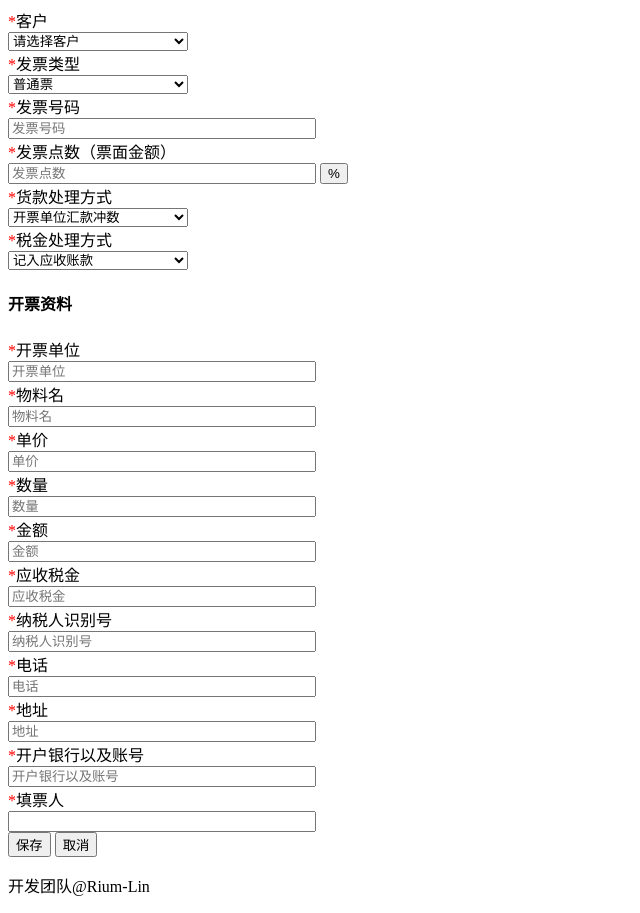
After one commit to lijingrun/zj_order, a Yii app: template backend/views/invoice/add.php in a window 1280 px wide. The commit adds this page. Shown: the whole page, without its empty margins (0-640 px from the left). Run offline with PHP 8.4 and a stand-in for Yii, Linux system fonts and the light colour scheme; the template is opened without the code that fills it, so the values that code supplies are empty; some libraries are stand-ins or nearby versions.

Commit message:
发票申请

```diff
--- /dev/null
+++ b/backend/views/invoice/add.php
@@ -0,0 +1,179 @@
+<?php
+/**
+ * Created by PhpStorm.
+ * User: lijingrun
+ * Date: 2016/8/24
+ * Time: 9:58
+ */
+?>
+<style>
+    .form-control{
+        width:300px;
+    }
+    h3{
+        color : #00a2d4;
+    }
+</style>
+<script>
+    function get_customer_message(){
+        var customer_id = $("#customer_id").val();
+        if(customer_id != 0){
+            $.ajax({
+                type : 'post',
+                url : 'index.php?r=invoice/get_customer',
+                data : {'customer_id' : customer_id},
+                success : function(data){
+                    var return_data = JSON.parse(data);
+                    $("#ban_no").val(return_data.ban+"("+return_data.ban_no+")");
+                    $("#company_name").val(return_data.invoice);
+                    $("#invoice_no").val(return_data.taxes);
+                    $("#phone").val(return_data.phone);
+                    $("#address").val(return_data.province+return_data.city+return_data.address);
+                }
+            });
+        }
+    }
+    function check_data(){
+        $("#form").submit();
+    }
+</script>
+<div>
+
+    <form class="form-horizontal" id="form" method="post">
+        <div class="form-group">
+            <label class="col-sm-2 control-label"><span style="color:red;">*</span>客户</label>
+            <div class="col-sm-10">
+                <select name="customer_id" id="customer_id" class="form-control" style="width: 180px;" onchange="get_customer_message();">
+                    <option valeu="0">请选择客户</option>
+                    <?php foreach($customers as $customer): ?>
+                    <option value="<?php echo $customer['id'] ?>">
+                        <?php echo $customer['customer_name'];?>
+                    </option>
+                    <?php endforeach; ?>
+                </select>
+            </div>
+        </div>
+        <div class="form-group">
+            <label class="col-sm-2 control-label"><span style="color:red;">*</span>发票类型</label>
+            <div class="col-sm-10">
+                <select name="invoice_type" id="customer_id" class="form-control" style="width: 180px;" >
+                    <option value="普通票">普通票</option>
+                    <option value="增值税票">增值税票</option>
+                </select>
+            </div>
+        </div>
+        <div class="form-group">
+            <label class="col-sm-2 control-label"><span style="color:red;">*</span>发票号码</label>
+            <div class="col-sm-10">
+                <input type="text"  class="form-control" id="invoice_sn" name="invoice_sn" placeholder="发票号码">
+            </div>
+        </div>
+        <div class="form-group">
+            <label class="col-sm-2 control-label"><span style="color:red;">*</span>发票点数（票面金额）</label>
+            <div class="col-sm-10">
+                <div class="input-group">
+                    <input type="text"  class="form-control" id="invoice_den" name="invoice_den" placeholder="发票点数">
+                      <span class="input-group-btn">
+                        <button class="btn btn-default" type="button">%</button>
+                      </span>
+                </div>
+            </div>
+        </div>
+        <div class="form-group">
+            <label class="col-sm-2 control-label"><span style="color:red;">*</span>货款处理方式</label>
+            <div class="col-sm-10">
+                <select name="good_price_type" id="good_price_type" class="form-control" style="width: 180px;" >
+                    <option value="开票单位汇款冲数">开票单位汇款冲数</option>
+                    <option value="公司现金冲数">公司现金冲数</option>
+                </select>
+            </div>
+        </div>
+        <div class="form-group">
+            <label class="col-sm-2 control-label"><span style="color:red;">*</span>税金处理方式</label>
+            <div class="col-sm-10">
+                <select name="money_type" id="money_type" class="form-control" style="width: 180px;" >
+                    <option value="记入应收账款">记入应收账款</option>
+                    <option value="支付现金">支付现金</option>
+                    <option value="单价已含税金">单价已含税金</option>
+                </select>
+            </div>
+        </div>
+        <h4>
+            开票资料
+        </h4>
+        <div class="form-group">
+            <label class="col-sm-2 control-label"><span style="color:red;">*</span>开票单位</label>
+            <div class="col-sm-10">
+                <input type="text"  class="form-control" id="company_name" name="company_name" placeholder="开票单位">
+            </div>
+        </div>
+        <div class="form-group">
+            <label class="col-sm-2 control-label"><span style="color:red;">*</span>物料名</label>
+            <div class="col-sm-10">
+                <input type="text"  class="form-control" id="goods_name" name="goods_name" placeholder="物料名">
+            </div>
+        </div>
+        <div class="form-group">
+            <label class="col-sm-2 control-label"><span style="color:red;">*</span>单价</label>
+            <div class="col-sm-10">
+                <input type="text"  class="form-control" id="price" name="price" placeholder="单价">
+            </div>
+        </div>
+        <div class="form-group">
+            <label class="col-sm-2 control-label"><span style="color:red;">*</span>数量</label>
+            <div class="col-sm-10">
+                <input type="text"  class="form-control" id="goods_numbers" name="goods_numbers" placeholder="数量">
+            </div>
+        </div>
+        <div class="form-group">
+            <label class="col-sm-2 control-label"><span style="color:red;">*</span>金额</label>
+            <div class="col-sm-10">
+                <input type="text"  class="form-control" id="goods_amount" name="goods_amount" placeholder="金额">
+            </div>
+        </div>
+        <div class="form-group">
+            <label class="col-sm-2 control-label"><span style="color:red;">*</span>应收税金</label>
+            <div class="col-sm-10">
+                <input type="text"  class="form-control" id="invoice_money" name="invoice_money" placeholder="应收税金">
+            </div>
+        </div>
+        <div class="form-group">
+            <label class="col-sm-2 control-label"><span style="color:red;">*</span>纳税人识别号</label>
+            <div class="col-sm-10">
+                <input type="text"  class="form-control" id="invoice_no" name="invoice_no" placeholder="纳税人识别号">
+            </div>
+        </div>
+        <div class="form-group">
+            <label class="col-sm-2 control-label"><span style="color:red;">*</span>电话</label>
+            <div class="col-sm-10">
+                <input type="text"  class="form-control" id="phone" name="phone" placeholder="电话">
+            </div>
+        </div>
+        <div class="form-group">
+            <label class="col-sm-2 control-label"><span style="color:red;">*</span>地址</label>
+            <div class="col-sm-10">
+                <input type="text"  class="form-control" id="address" name="address" placeholder="地址">
+            </div>
+        </div>
+        <div class="form-group">
+            <label class="col-sm-2 control-label"><span style="color:red;">*</span>开户银行以及账号</label>
+            <div class="col-sm-10">
+                <input type="text"  class="form-control" id="ban_no" name="ban_no" placeholder="开户银行以及账号">
+            </div>
+        </div>
+        <div class="form-group">
+            <label class="col-sm-2 control-label"><span style="color:red;">*</span>填票人</label>
+            <div class="col-sm-10">
+                <input type="text"  class="form-control"  value="<?php echo $user['username'];?>" readonly="readonly">
+            </div>
+        </div>
+        <div class="form-group">
+            <div class="col-sm-offset-2 col-sm-10">
+                <button type="button" onclick="check_data();" class="btn btn-primary">保存</button>
+                <a href="index.php?r=customer">
+                    <button type="button" class="btn btn-default">取消</button>
+                </a>
+            </div>
+        </div>
+    </form>
+</div>
--- a/backend/views/layouts/main.php
+++ b/backend/views/layouts/main.php
@@ -39,6 +39,7 @@ AppAsset::register($this);
         ['label' => '订单', 'url' => ['/orders']],
 //        ['label' => '统计', 'url' => ['/statistics']],
         ['label' => '客户', 'url' => ['/customer']],
+        ['label' => '发票', 'url' => ['/invoice']],
     ];
     if (Yii::$app->user->isGuest) {
 //        $menuItems[] = ['label' => 'Signup', 'url' => ['/site/signup']];
--- a/frontend/controllers/CustomerController.php
+++ b/frontend/controllers/CustomerController.php
@@ -517,6 +517,7 @@ class CustomerController extends Controller{
             $order = new Customer_order();
             $order->customer_id = $customer_id; //客户id
             $order->sale_id = $user_id; //业务员id
+            $order->user_id = $customer['customer_id'];
             $order->address = $province['region_name'].$city['region_id'].$address;
             $order->consignee = $contacts;
             $order->tel = $phone;
--- a/frontend/views/layouts/main.php
+++ b/frontend/views/layouts/main.php
@@ -39,6 +39,8 @@ AppAsset::register($this);
 //        ['label' => '订单', 'url' => ['/orders']],
 //        ['label' => '统计', 'url' => ['/statistics']],
 //        ['label' => '客户', 'url' => ['/customer']],
+
+        ['label' => '发票', 'url' => ['/invoice']],
         ['label' => '客户审核', 'url' => ['/customer_examine']],
         ['label' => '账号', 'url' => ['/user']],
     ];
```
Also changed, not shown: backend/controllers/InvoiceController.php (added, +84 -0 lines), backend/views/invoice/index.php (added, +50 -0 lines), common/models/Invoice.php (added, +19 -0 lines), frontend/controllers/InvoiceController.php (added, +76 -0 lines), frontend/views/invoice/detail.php (added, +109 -0 lines), frontend/views/invoice/index.php (added, +88 -0 lines).
